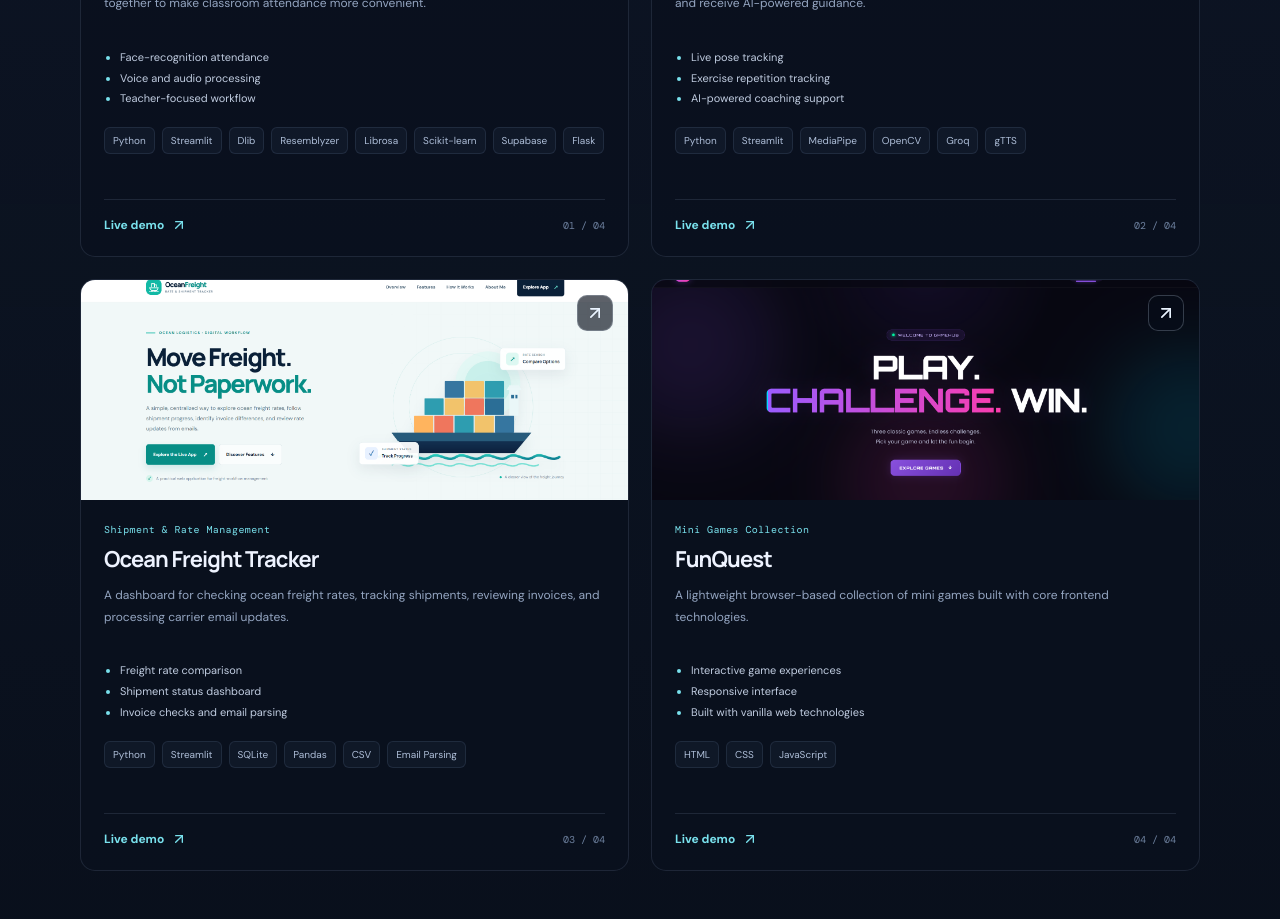
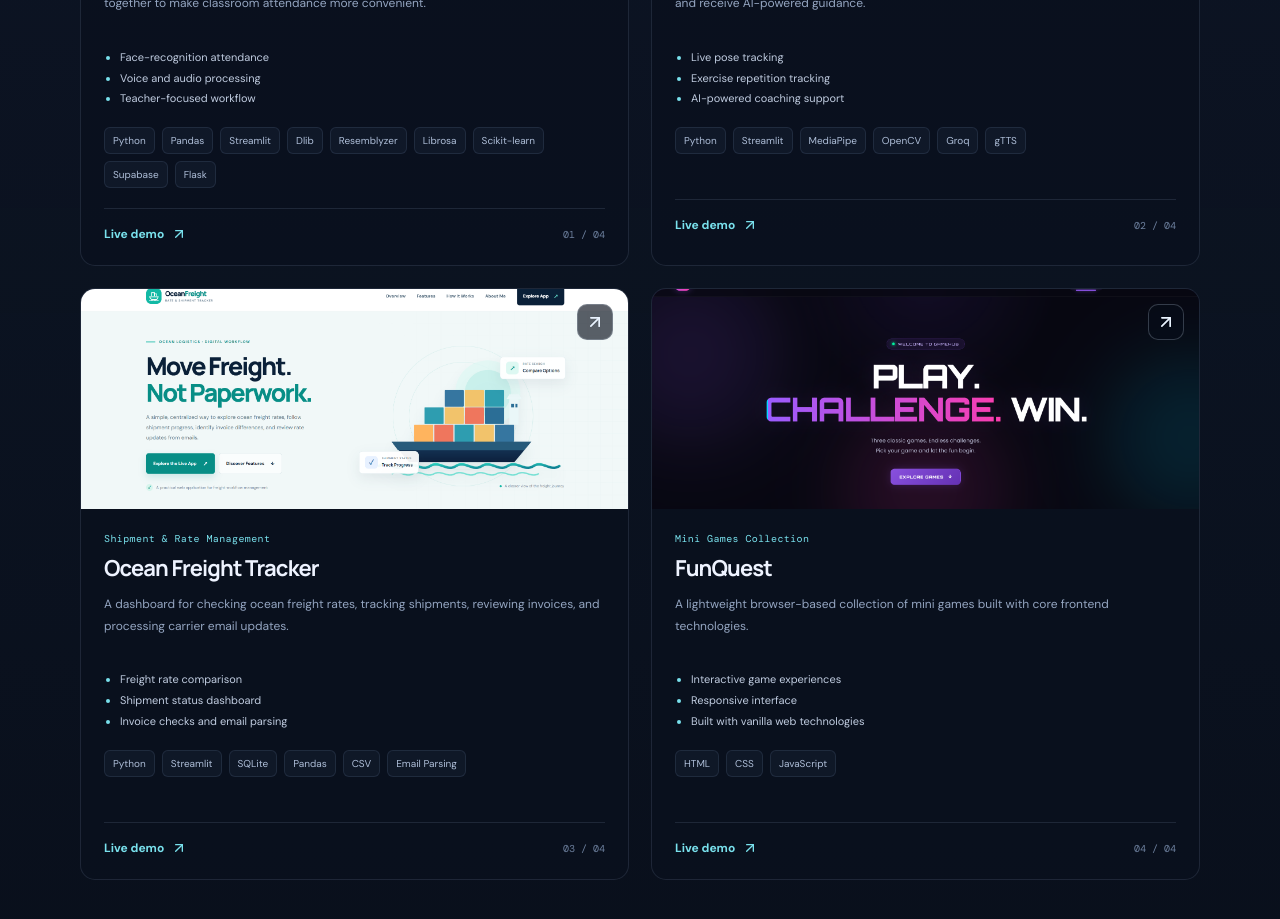
Before and after one commit to Soumyakanti343/Soumya_Kanti_Upadhyay_Portfolio, a React (Vite) app: page / in a window 1280 px wide. Shown: the part 2720-3639 px from the top of the page. Built offline with nearby package versions, Linux system fonts and the light colour scheme.

Commit message:
Update tech stack to include Pandas

```diff
--- a/src/data/projects.js
+++ b/src/data/projects.js
@@ -4,7 +4,7 @@ export const projects = [
     subtitle: 'AI-Powered Attendance System',
     description: 'A smart attendance platform that brings face recognition and voice-based features together to make classroom attendance more convenient.',
     features: ['Face-recognition attendance', 'Voice and audio processing', 'Teacher-focused workflow'],
-    stack: ['Python', 'Streamlit', 'Dlib', 'Resemblyzer', 'Librosa', 'Scikit-learn', 'Supabase', 'Flask'],
+    stack: ['Python', 'Pandas', 'Streamlit', 'Dlib', 'Resemblyzer', 'Librosa', 'Scikit-learn', 'Supabase', 'Flask'],
     demo: 'https://snapclassfrontend-two.vercel.app/',
     image: '/images/snapclass.png',
     icon: 'scan'
```
